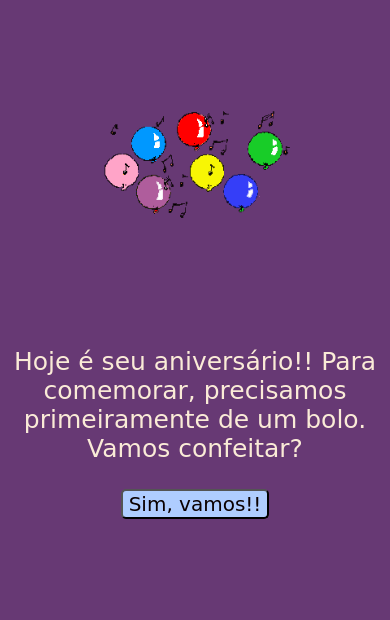
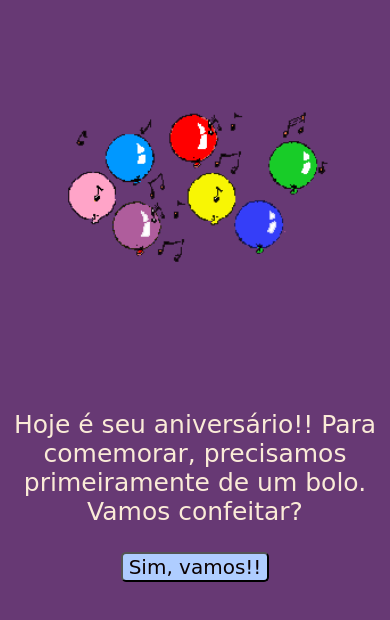
Before and after one commit to MoonMiru/Fazendo-Bolo, a plain HTML site: page index.html in a window 390 px wide. Drawn offline with Linux system fonts and the light colour scheme.

Commit message:
responsivo 2.0

```diff
--- a/style.css
+++ b/style.css
@@ -7,10 +7,6 @@ body {
     justify-content: center;
     align-items: center;
     height: 500px;
-
-
-
-
 }
 
 button {
@@ -41,10 +37,8 @@ main {
 img {
     max-height: 300px;
     border-radius: 5px;
-    width: 50vw;
+    width: 70vw;
     margin: 2em 2em;
-
-
 }
 
 div {
@@ -61,7 +55,3 @@ div {
     height: 110%;
     width: 50vw;
 }
-
-@media screen and(max-widt: 768px){
-
-}
```
